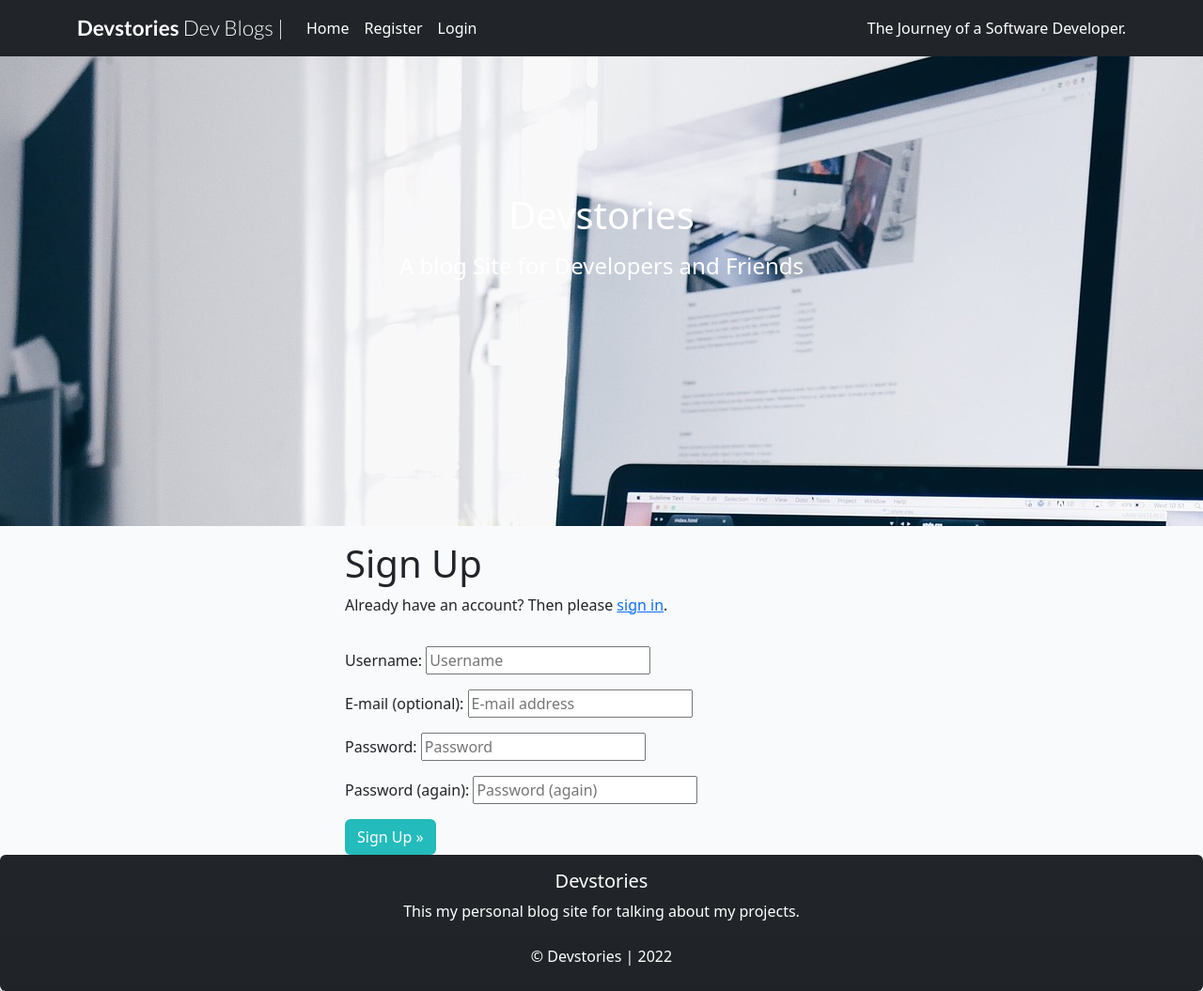
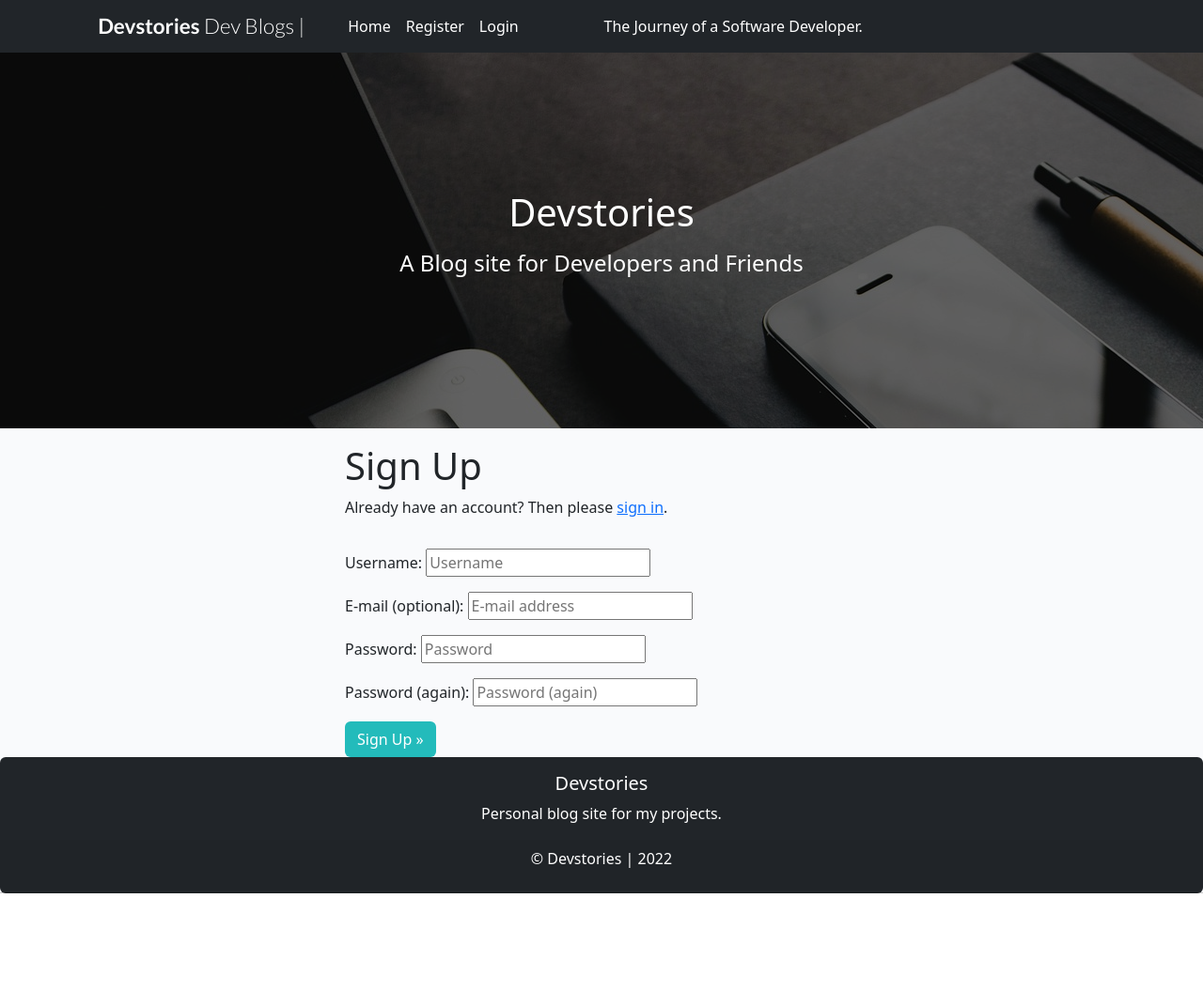
Before and after one commit to Code-Institute-Submissions/p4-devstories-1, a Django app: page /accounts/signup/ in a window 1280 px wide. Shown: the whole page at 94% size. After the commit the page ends 951 px from the top, so only its background shows below. Run offline with Django 3.2, Linux system fonts and the light colour scheme; some libraries are stand-ins or nearby versions.

Commit message:
changed layout for navbar

```diff
--- a/templates/base.html
+++ b/templates/base.html
@@ -26,14 +26,12 @@
 
 <body>
     <nav class="navbar navbar-expand-lg navbar-dark bg-dark">
-        <div class="container">
+        <div class="container text-center">
+                <div class="col">
                     <a class="navbar-brand text-white" href="{% url 'home' %}"><span class="brand text-white">Dev<span class="red-o text-white">stor</span>ies<span
                         class="thin"> Dev Blogs | </span></span></span></a>
-            <button class="navbar-toggler" type="button" data-bs-toggle="collapse" data-bs-target="#navbarText"
-                aria-controls="navbarText" aria-expanded="false" aria-label="Toggle navigation">
-                <span class="navbar-toggler-icon"></span>
-            </button>
-            <div class="collapse navbar-collapse" id="navbarText">
+                </div>
+                <div class="col">
                     <ul class="navbar-nav me-auto mb-2 mb-lg-0">
                         <li class="nav-item">
                             <a class="nav-link active text-white" aria-current="page" href="{% url 'home' %}">Home</a>
@@ -60,6 +58,8 @@
                         </li>
                         {% endif %}
                     </ul>
+                </div>
+                <div class="col collapse navbar-collapse" id="navbarText">
                     <span class="navbar-text text-white">
                         The Journey of a Software Developer.
                     </span>
@@ -67,6 +67,20 @@
         </div>
     </nav>
 
+    <main class="flex-shrink-0 main-bg">
+        <!-- Background image -->
+            <div class="text-center bg-image" style="
+            background-image: url({% static 'media/blog-hero.jpg' %}); height: 400px;">
+                <div class="mask" style="background-color: rgba(0, 0, 0, 0.6); height: 400px">
+                    <div class="d-flex justify-content-center align-items-center h-100">
+                        <div class="text-white">
+                            <h1 class="mb-3">Devstories</h1>
+                            <h4 class="mb-3">A Blog site for Developers and Friends</h4>
+                        </div>
+                    </div>
+                </div>
+            </div>
+        <!-- Background image -->
         <div class="container">
             <div class="row">
                 <div class="col md-8 offset-md-2">
@@ -79,29 +93,16 @@
                 </div>
             </div>
         </div>
-
-    <main class="flex-shrink-0 main-bg">
-        <!-- Hero -->
-            <div class="text-center bg-image" style="background-image: url({% static 'media/hero.jpg' %});
-                height: 500px;">
-                <div class="mask" style="height: 400px;">
-                    <div class="d-flex justify-content-center align-items-center h-100">
-                        <div class="text-white">
-                            <h1 class="mb-3">Devstories</h1>
-                            <h4 class="mb-3">A blog Site for Developers and Friends</h4>
-                        </div>
-                    </div>
-                </div>
-            </div>
-            <!-- Hero -->
+        <div class="blog-content">
             {% block content %}
             {% endblock content %}
+        </div>
     </main>
 
     <footer class="card text-center bg-dark mt-14">
         <div class="card-body text-white">
             <h5 class="card-title">Devstories</h5>
-            <p class="card-text">This my personal blog site for talking about my projects.</p>
+            <p class="card-text">Personal blog site for my projects.</p>
         </div>
         <div class="card-header text-white">
           <p>&copy; Devstories | 2022</p>
```
Lines whose indentation alone changed are shown as unchanged.
